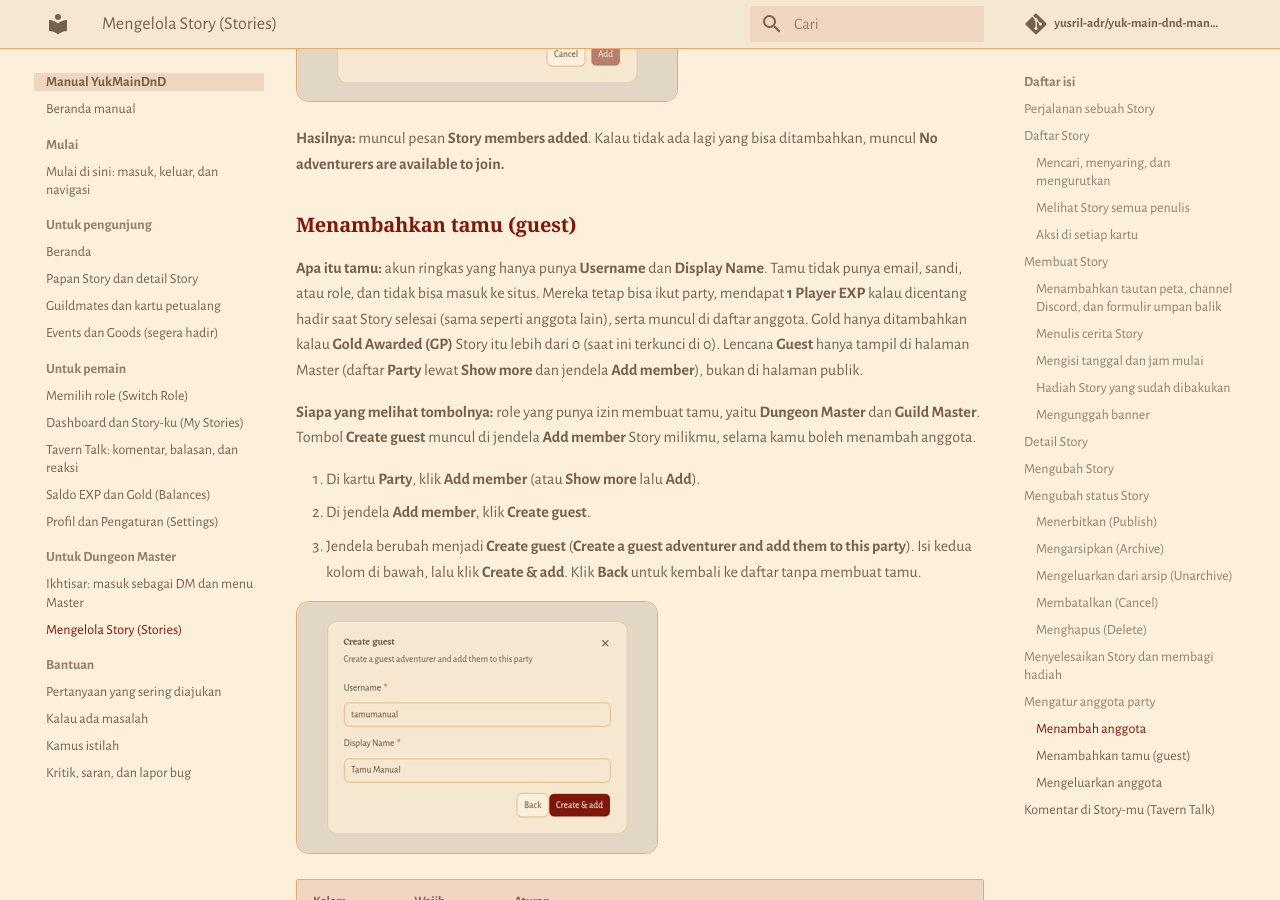
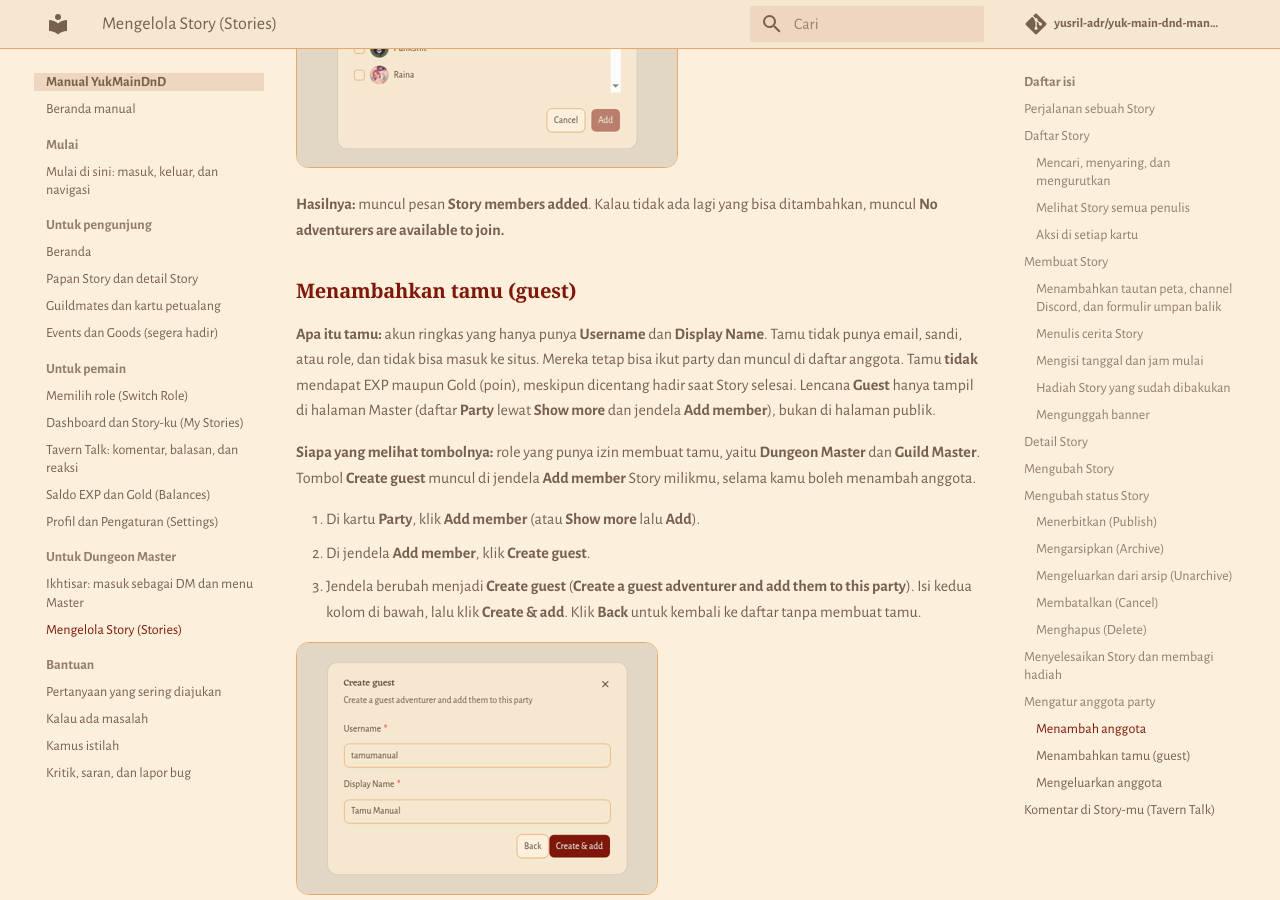
Before and after one commit to yusril-adr/yuk-main-dnd-manual, an MkDocs documentation site: the page built from docs/dungeon-master/story.md, in a window 1280 px wide and 900 px high, scrolled down 15857 px. Built offline with MkDocs 1.6.1 and Material for MkDocs 9.7.7, drawn with Linux system fonts in a browser that asks for light colours; some web fonts are replaced; comment, search, counter and statistics services are not loaded; some of the changed text lies outside the part shown.

Commit message:
docs: guests do not earn EXP or Gold
Per Yusril: guest accounts get no EXP or points even when marked
attended. Update story complete table, guest section, FAQ, and glossary.

```diff
--- a/docs/dungeon-master/story.md
+++ b/docs/dungeon-master/story.md
@@ -280,6 +280,7 @@ Hadiah yang dibagikan otomatis saat Story selesai:
 | Siapa | Hadiah |
 | --- | --- |
 | Setiap anggota yang dicentang hadir | **1 Player EXP** (nilai **EXP Awarded** Story, yang selalu 1), ditambah Gold sebesar **Gold Awarded (GP)** kalau lebih dari 0 |
+| Tamu (**Guest**) yang dicentang hadir | Tidak mendapat EXP maupun Gold |
 | Kamu, penulis Story | 1 **DM EXP**, kecuali kamu sendiri ikut dan dicentang hadir sebagai pemain. Dalam hal itu kamu hanya mendapat hadiah pemain. |
 
 Semua hadiah ini tercatat di [Balances](../pemain/saldo.md) masing-masing.
@@ -305,7 +306,7 @@ Kalau petualang yang kamu cari belum punya akun, kamu bisa membuat tamu baru lew
 
 ### Menambahkan tamu (guest)
 
-**Apa itu tamu:** akun ringkas yang hanya punya **Username** dan **Display Name**. Tamu tidak punya email, sandi, atau role, dan tidak bisa masuk ke situs. Mereka tetap bisa ikut party, mendapat **1 Player EXP** kalau dicentang hadir saat Story selesai (sama seperti anggota lain), serta muncul di daftar anggota. Gold hanya ditambahkan kalau **Gold Awarded (GP)** Story itu lebih dari 0 (saat ini terkunci di 0). Lencana **Guest** hanya tampil di halaman Master (daftar **Party** lewat **Show more** dan jendela **Add member**), bukan di halaman publik.
+**Apa itu tamu:** akun ringkas yang hanya punya **Username** dan **Display Name**. Tamu tidak punya email, sandi, atau role, dan tidak bisa masuk ke situs. Mereka tetap bisa ikut party dan muncul di daftar anggota. Tamu **tidak** mendapat EXP maupun Gold (poin), meskipun dicentang hadir saat Story selesai. Lencana **Guest** hanya tampil di halaman Master (daftar **Party** lewat **Show more** dan jendela **Add member**), bukan di halaman publik.
 
 **Siapa yang melihat tombolnya:** role yang punya izin membuat tamu, yaitu **Dungeon Master** dan **Guild Master**. Tombol **Create guest** muncul di jendela **Add member** Story milikmu, selama kamu boleh menambah anggota.
 
```
Also changed, not shown: docs/faq.md (+1 -1 lines), docs/glossary.md (+1 -1 lines).
